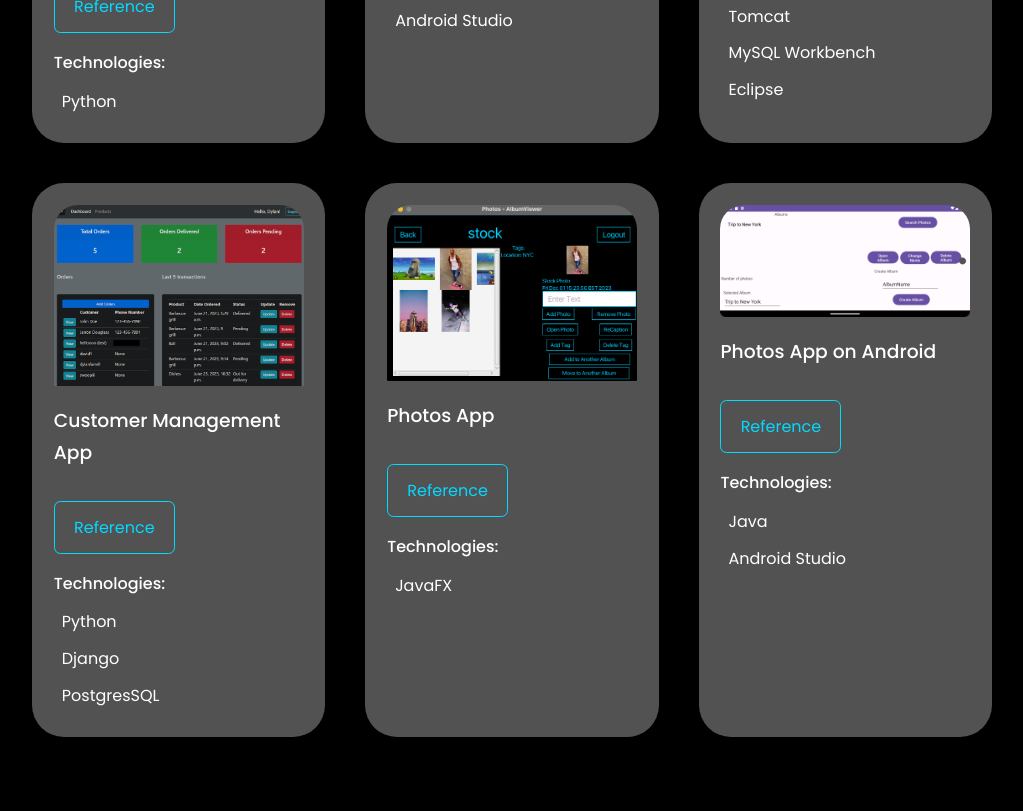
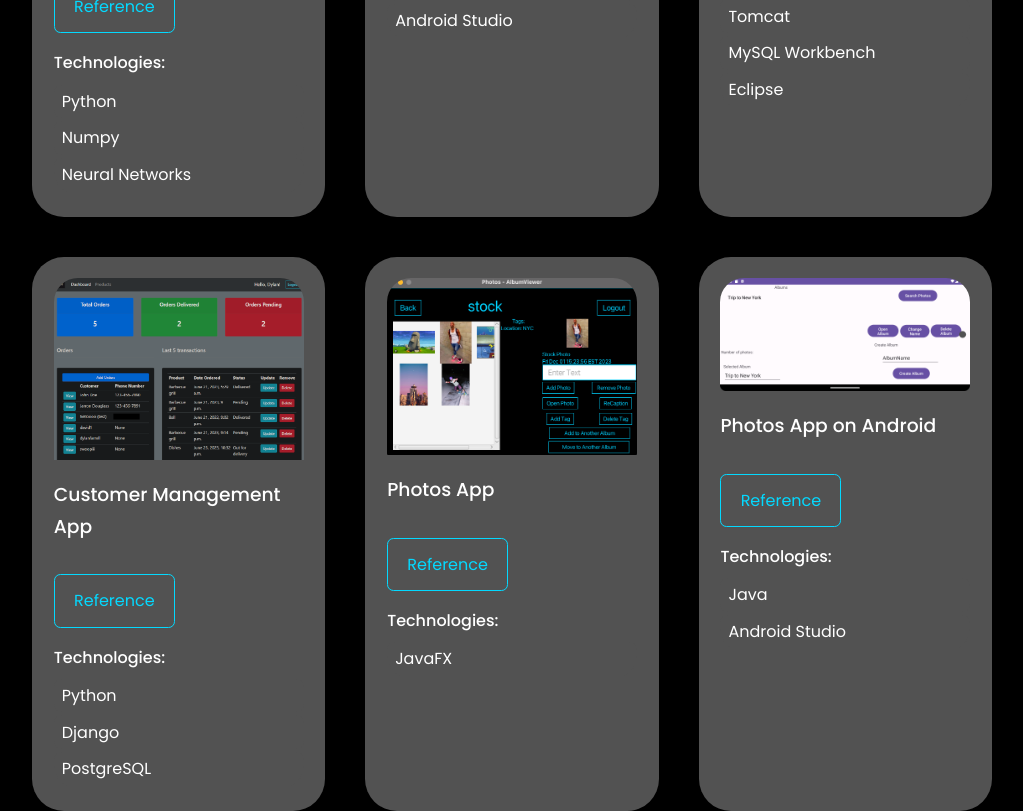
Before and after one commit to Swoopi/Portfolio, a React (Create React App) app: page / in a window 1280 px wide. Shown: the part 1840-2651 px from the top of the page, without its empty margins (128-1151 px from the left). Before the commit the page ends 2577 px from the top, so only its background shows below. Built offline with nearby package versions, Linux system fonts and the light colour scheme.

Commit message:
updated resume

```diff
--- a/src/components/portfolio/Portfolio.jsx
+++ b/src/components/portfolio/Portfolio.jsx
@@ -1,6 +1,6 @@
 import React from 'react';
 import './portfolio.css';
-import IMG1 from '../../assets/IMG1.PNG';
+import IMG1 from '../../assets/IMG1.png';
 import FINALREPORT from '../../assets/FINALREPORT.pdf';
 import IMG2 from '../../assets/IMG2.PNG';
 import IMG3 from '../../assets/IMG3.png';
@@ -14,7 +14,7 @@ const data = [
     image: IMG1,
     title: 'Face and Digit Classification',
     github: FINALREPORT,
-    technologies: ['Python'],
+    technologies: ['Python', 'Numpy', 'Neural Networks'],
   },
   {
     id: 2,
@@ -35,7 +35,7 @@ const data = [
     image: IMG2,
     title: 'Customer Management App',
     github: 'https://github.com/Swoopi/CustomerApp',
-    technologies: ['Python', 'Django', 'PostgresSQL'],
+    technologies: ['Python', 'Django', 'PostgreSQL'],
   },
   {
     id: 5,
```
Also changed, not shown: 1 other file (tests, documents, lock files or other folders).
